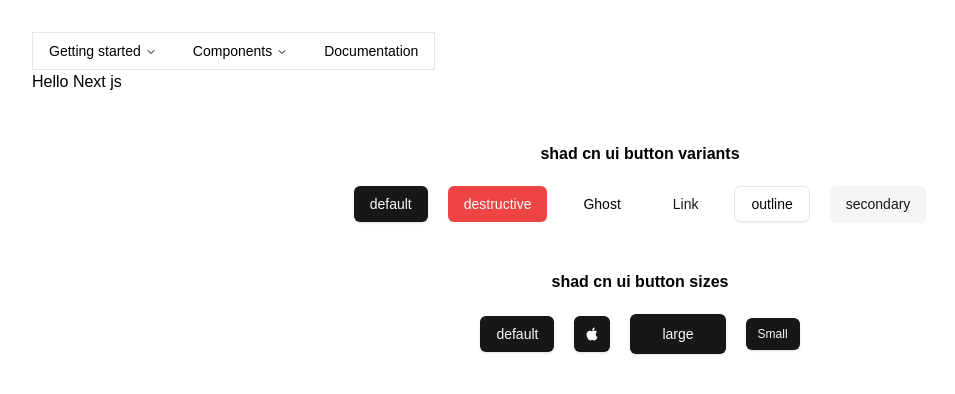
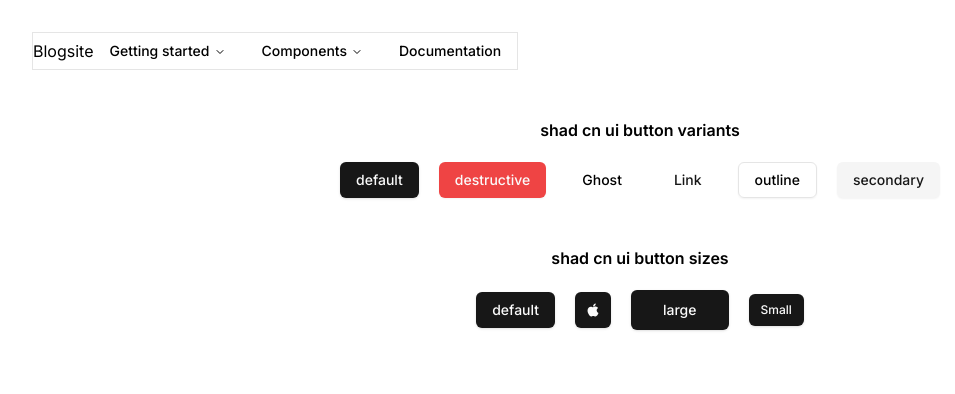
Before and after one commit to hasibulislamha01/Next-app, a Next.js app: page / in a window 1280 px wide. Shown: the top 394 px of the page, without its empty margins (0-955 px from the left). Built offline with nearby package versions, Linux system fonts and the light colour scheme.

Commit message:
font family imported and applied

```diff
--- a/app/page.tsx
+++ b/app/page.tsx
@@ -1,12 +1,15 @@
 import { Navbar } from "@/components/SharedComponents/Navbar/Navbar"
 import { Button } from "@/components/ui/button";
 import { AiFillApple } from "react-icons/ai";
+import { JetBrains_Mono, Inter } from "next/font/google";
+
+const jetBrains = JetBrains_Mono({subsets: ['latin']})
+const inter = Inter({subsets: ['latin']})
 
 export default function Home() {
   return (
-    <main>
-      <section className="mx-auto"><Navbar /></section>
-      <h1>Hello Next js </h1>
+    <main className={`${inter.className}`}>
+      <Navbar/>
 
       <h1 className="mt-12 text-center mb-5 font-semibold">shad cn ui button variants</h1>
       <section className="flex items-center gap-5 justify-center">
--- a/components/SharedComponents/Navbar/Navbar.tsx
+++ b/components/SharedComponents/Navbar/Navbar.tsx
@@ -55,9 +55,13 @@
 
 export function Navbar() {
   return (
-    <NavigationMenu className="w-full border">
+    <NavigationMenu className=" border">
       <NavigationMenuList>
         <NavigationMenuItem>
+          <div className="flex items-center">
+            <Link href={'/'}>Blogsite</Link>
+
+            <div>
               <NavigationMenuTrigger>Getting started</NavigationMenuTrigger>
               <NavigationMenuContent>
                 <ul className="grid gap-3 p-6 md:w-[400px] lg:w-[500px] lg:grid-cols-[.75fr_1fr]">
@@ -67,7 +71,7 @@
                         className="flex h-full w-full select-none flex-col justify-end rounded-md bg-gradient-to-b from-muted/50 to-muted p-6 no-underline outline-none focus:shadow-md"
                         href="/"
                       >
-                    {/* <Icons.logo className="h-6 w-6" /> */}
+                        Blogsite
                         <div className="mb-2 mt-4 text-lg font-medium">
                           shadcn/ui
                         </div>
@@ -90,6 +94,9 @@
                   </ListItem>
                 </ul>
               </NavigationMenuContent>
+            </div>
+          </div>
+
         </NavigationMenuItem>
         <NavigationMenuItem>
           <NavigationMenuTrigger>Components</NavigationMenuTrigger>
@@ -107,6 +114,7 @@
             </ul>
           </NavigationMenuContent>
         </NavigationMenuItem>
+
         <NavigationMenuItem>
           <Link href="/docs" legacyBehavior passHref>
             <NavigationMenuLink className={navigationMenuTriggerStyle()}>
```
Lines whose indentation alone changed are shown as unchanged.
